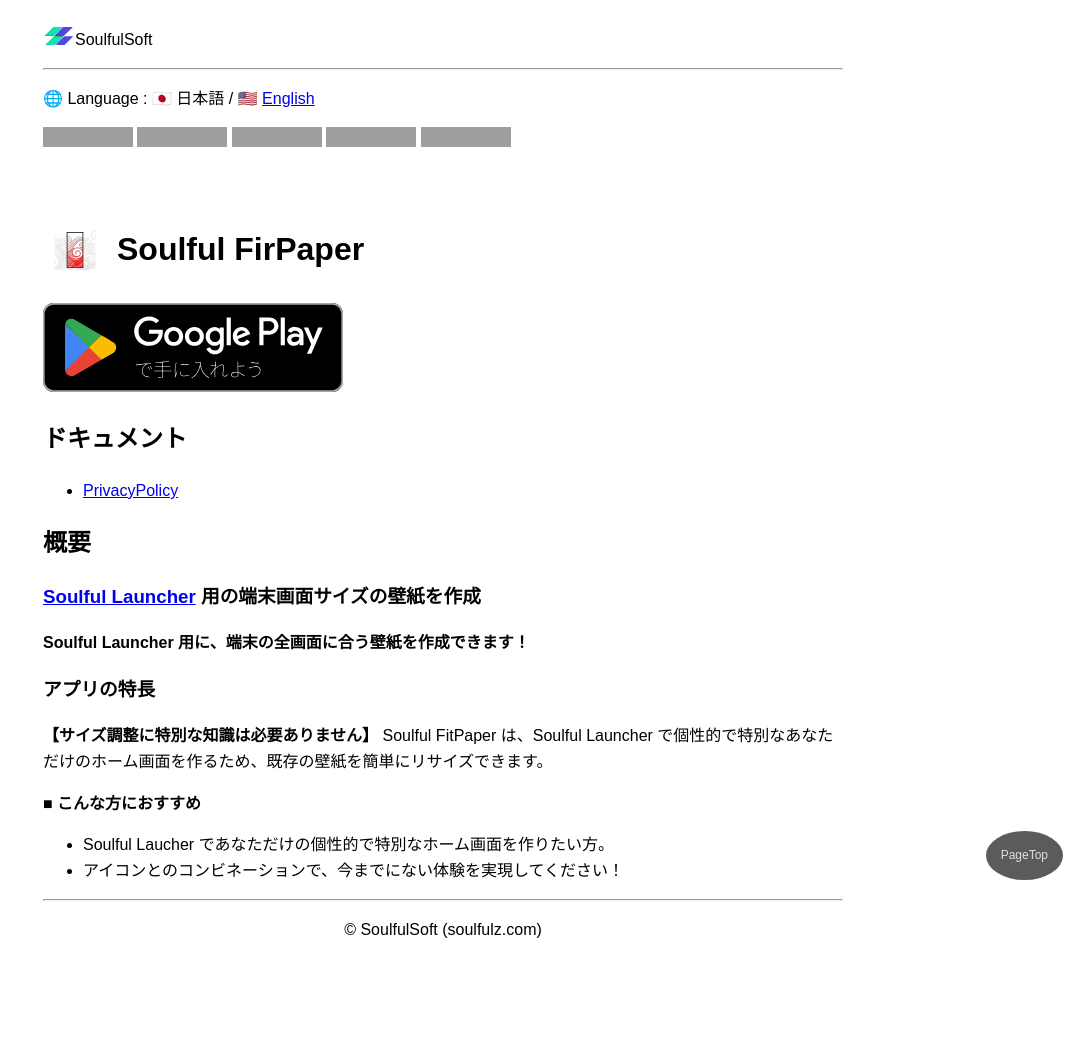
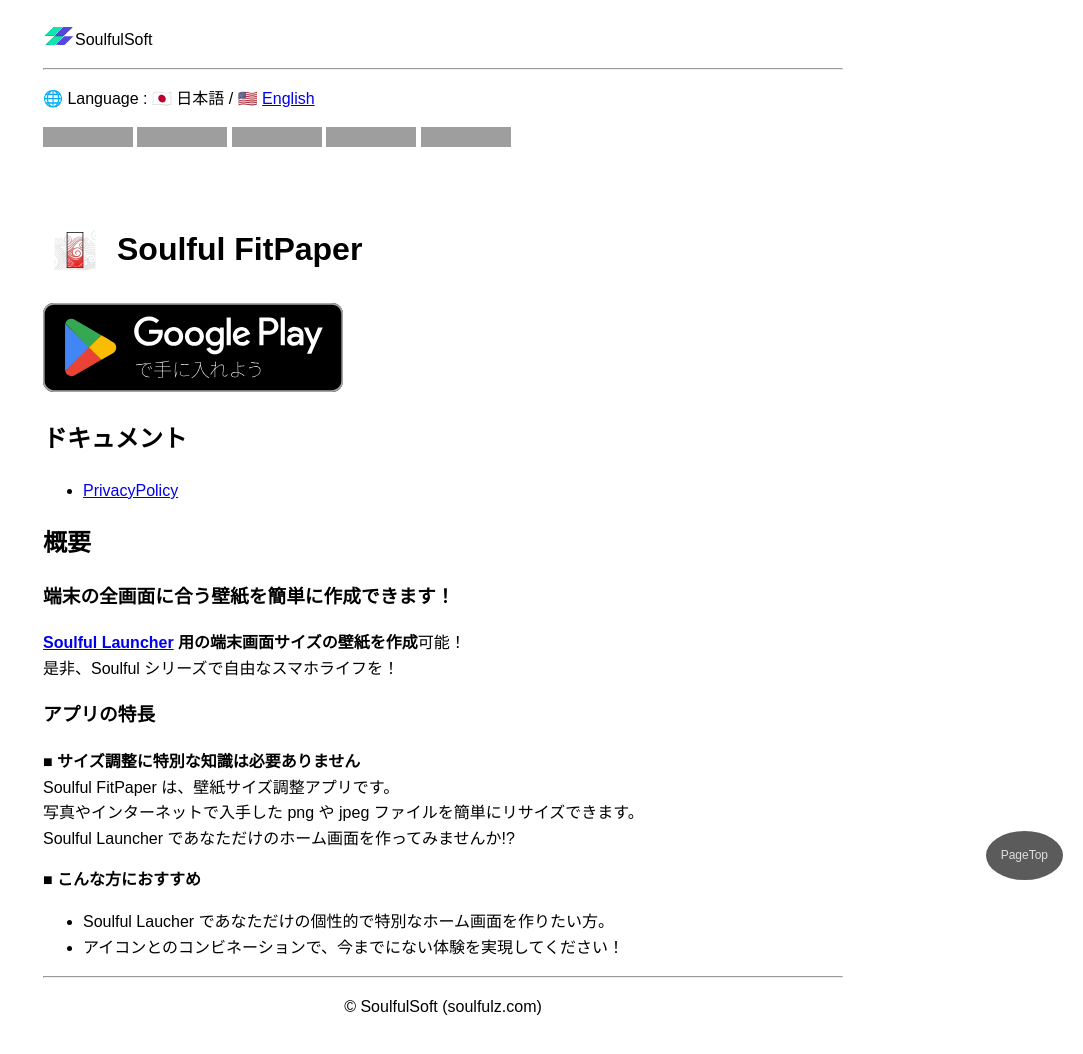
Before and after one commit to SoulfulSoft/soulfulsoft.github.io, a Jekyll site: the page built from soulful_fitpaper/index.md, in a window 1280 px wide, cut to the strip 0-1056 px from the top of the page. Shown: the whole strip, without its empty margins (197-1280 px from the left). Built offline with Jekyll 4.4.1, drawn with Linux system fonts in a browser that asks for light colours; our own code applies the rules of GitHub Pages for plain Markdown files; before the commit the page ends 979 px from its top, so only the background shows below that; grey boxes are pictures that could not be loaded.

Commit message:
Update index.md

```diff
--- a/soulful_fitpaper/index.md
+++ b/soulful_fitpaper/index.md
@@ -9,7 +9,7 @@ topa: ".."
 
 <br />
 
-# <span style=" display: flex; align-items: center; gap: 10px;"><img src="../images/SoulfulFitPager_03_80.svg" width="64" alt="" /> Soulful FirPaper</span>
+# <span style=" display: flex; align-items: center; gap: 10px;"><img src="../images/SoulfulFitPager_03_80.svg" width="64" alt="" /> Soulful FitPaper</span>
 
 <!--
 # <span style=" display: flex; align-items: center; gap: 10px;"><img src="https://play-lh.googleusercontent.com/0XRizqlMfVaaj48bfIkqFI5tRS8VsvOYYVgA7OfJ79YBJHDEd5b7QtSMB4K26LzCXlOUpqCHOQMCC1pC7Vd0dQ=w240-h480-rw" width="64" alt="" /> Soulful Icon Generator</span>
@@ -24,14 +24,17 @@ topa: ".."
 
 ## 概要
 
-### [Soulful Launcher](../soulful_launcher/) 用の端末画面サイズの壁紙を作成
+### 端末の全画面に合う壁紙を簡単に作成できます！
 
-**Soulful Launcher 用に、端末の全画面に合う壁紙を作成できます！**
+**[Soulful Launcher](../soulful_launcher/) 用の端末画面サイズの壁紙を作成**可能！
+是非、Soulful シリーズで自由なスマホライフを！
 
 ### アプリの特長
 
-**【サイズ調整に特別な知識は必要ありません】**
-Soulful FitPaper は、Soulful Launcher で個性的で特別なあなただけのホーム画面を作るため、既存の壁紙を簡単にリサイズできます。
+**■ サイズ調整に特別な知識は必要ありません**
+Soulful FitPaper は、壁紙サイズ調整アプリです。
+写真やインターネットで入手した png や jpeg ファイルを簡単にリサイズできます。
+Soulful Launcher であなただけのホーム画面を作ってみませんか!?
 
 **■ こんな方におすすめ**
 * Soulful Laucher であなただけの個性的で特別なホーム画面を作りたい方。
```
